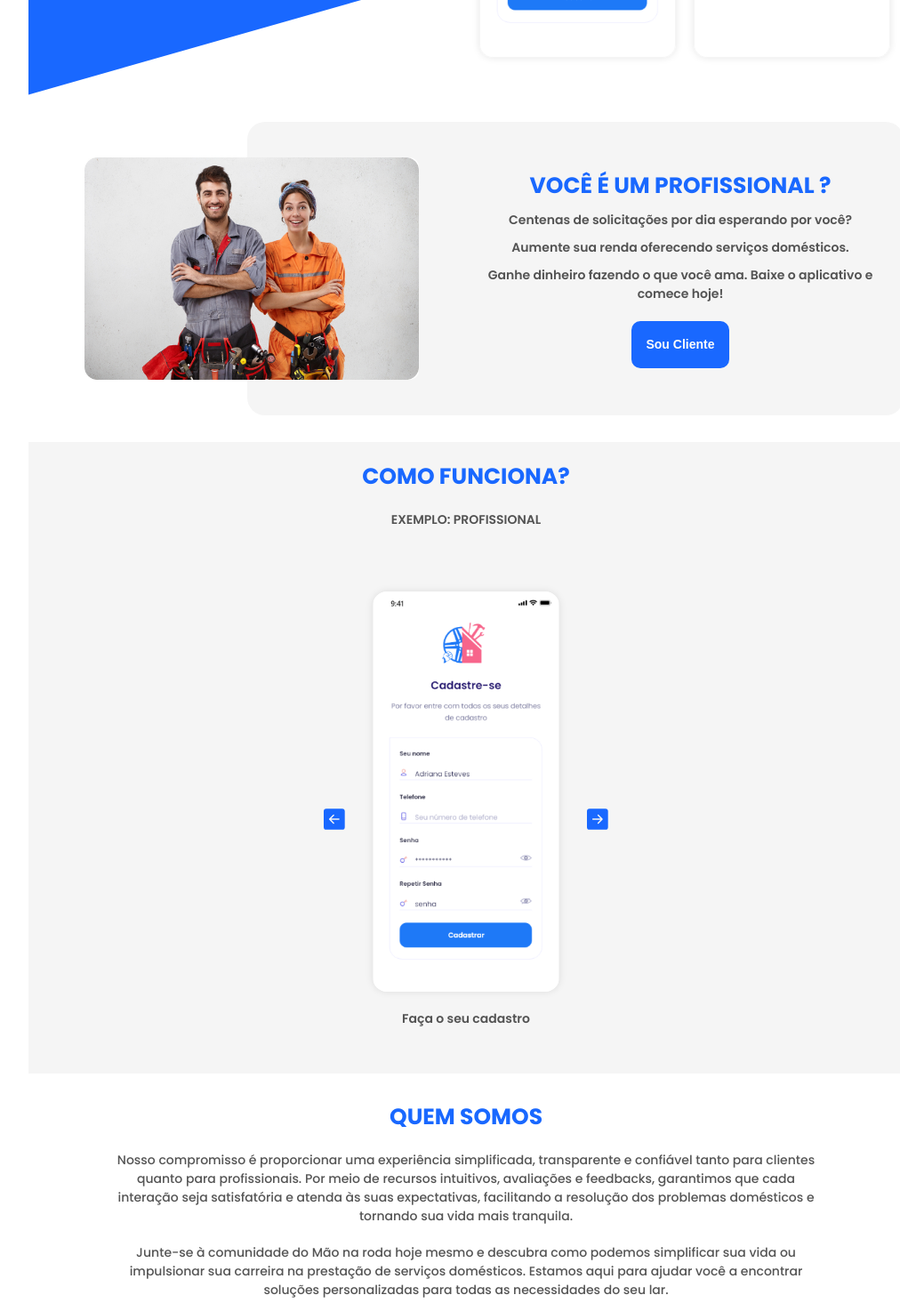
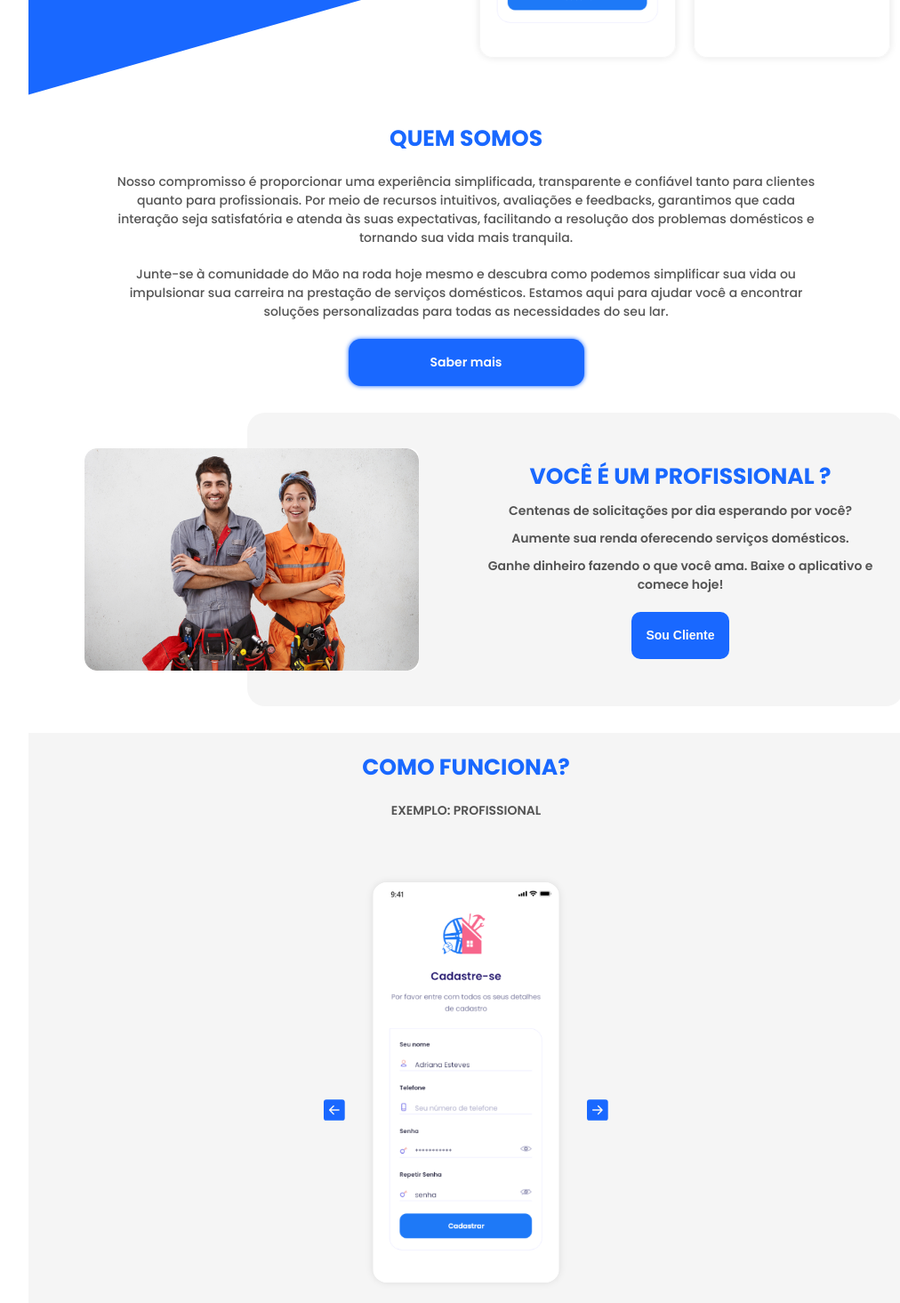
Before and after one commit to techinn0vation/maonaroda-site, a Next.js app: page /home in a window 1280 px wide. Shown: the part 1100-2565 px from the top of the page at 89% size, without its empty margins (116-1128 px from the left). Built offline with nearby package versions, Linux system fonts and the light colour scheme.

Commit message:
Reajuste em componente

```diff
--- a/src/pages/home/index.tsx
+++ b/src/pages/home/index.tsx
@@ -9,8 +9,8 @@ export default function Home() {
     <Layout>
       <Hero />
       <Banner title="faça o download do nosso aplicativo" text="" />
+      <QuemSomos />
       <Identification />
-      <QuemSomos />
     </Layout>
   )
 }
```
